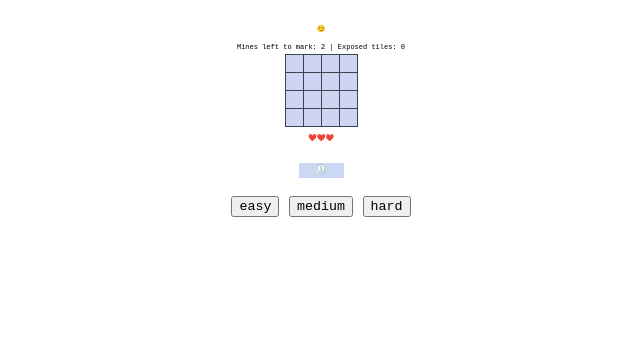
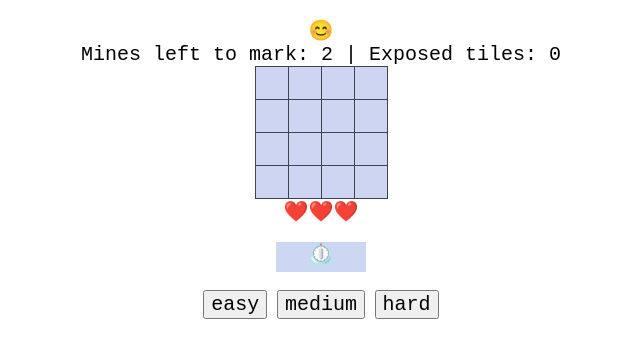
Before and after one commit to MorAlmog/minesweeper, a plain HTML site: page index.html in a window 1280 px wide. Shown: the whole page, without its empty margins (319-959 px from the left). Drawn offline with Linux system fonts and the light colour scheme.

Commit message:
Add files via upload

```diff
--- a/css/style.css
+++ b/css/style.css
@@ -1,7 +1,7 @@
 /* TODO - fix mine picture */
 
 :root {
-    --size: 15px;
+    --size: 30px;
 }
 
 * {
@@ -11,7 +11,7 @@
 }
 
 h {
-    font-size: 7px;
+    font-size: 20px;
 }
 
 table,
@@ -19,7 +19,7 @@ tr,
 td {
     border: 1px solid rgb(60,69,79);
     border-collapse: collapse;
-    font-size: 10px;
+    font-size: 20px;
     font-weight: bold;
 }
 
@@ -55,20 +55,21 @@ td {
 
 button {
     cursor: pointer;
+    font-size: 20px;
 }
 
 #timer,
 .timer-container {
     background-color: rgba(204,215,243);
     font-family:'Courier New', Courier, monospace;
-    font-size: 10px;
+    font-size: 20px;
     width: calc(var(--size)*3);
     height: calc(var(--size));
 }
 
 #timer {
     font-family: 'Courier New', Courier, monospace;
-    font-size: 10px;
+    font-size: 20px;
 }
 
 .num1 {
```
Also changed, not shown: js/bonus.js (added).
